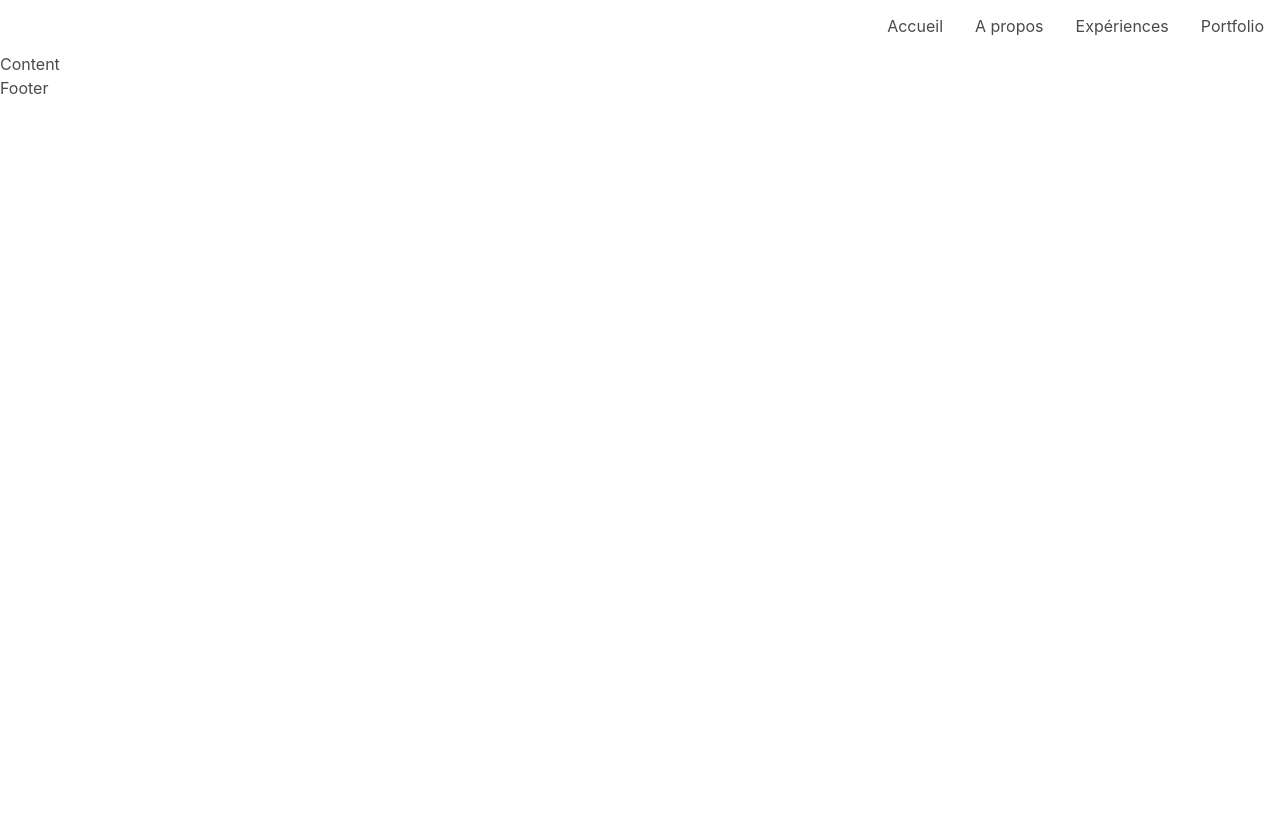
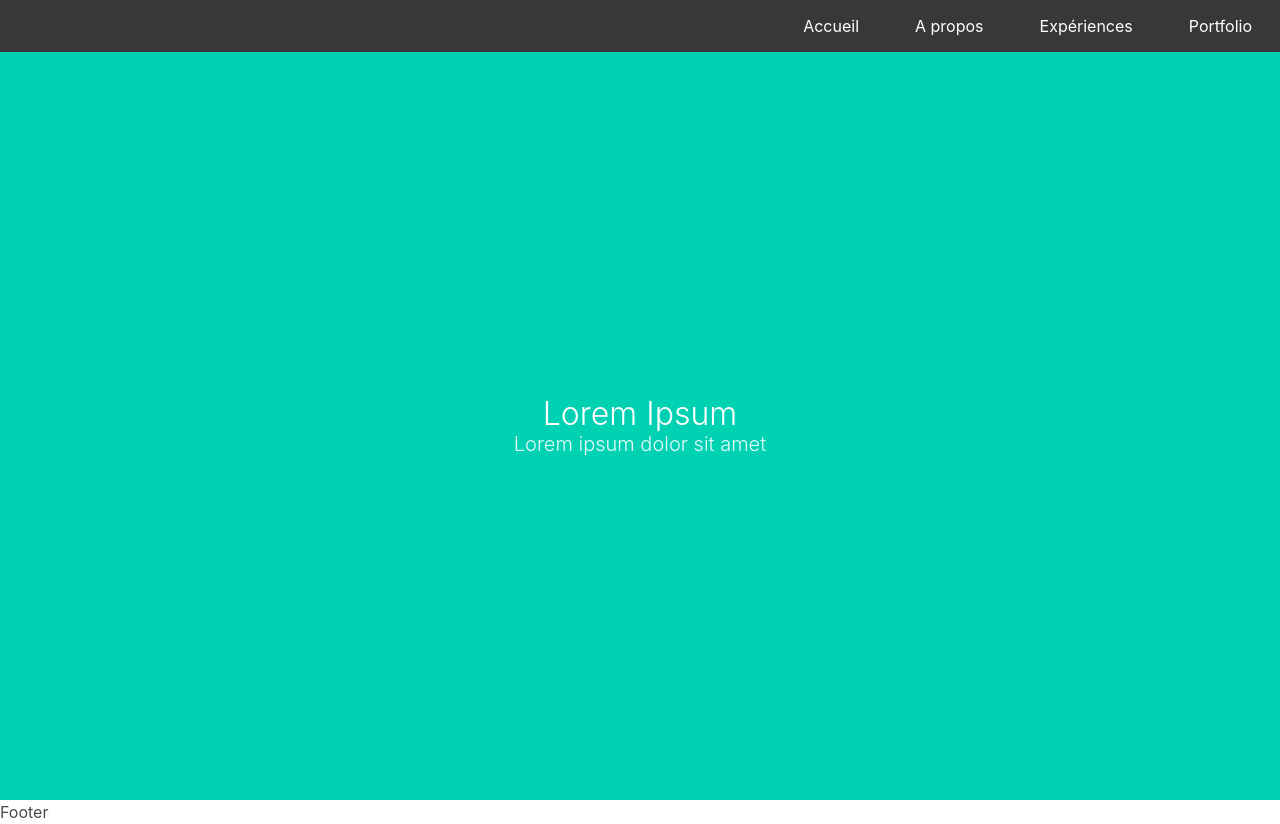
Before and after one commit to gm418/React-cv, a React (Create React App) app: page / in a window 1280 px wide. Before the commit the page ends 800 px from the top, so only its background shows below. Built offline with nearby package versions, Linux system fonts and the light colour scheme.

Commit message:
navbar and first content set

```diff
--- a/src/App.js
+++ b/src/App.js
@@ -8,8 +8,10 @@ class App extends Component {
     render() {
         return (
             <div className="App">
-                <Navbar />
-                <Content />
+                <section className="hero is-fullheight is-primary">
+                    <Navbar />
+                    <Content />
+                </section>
                 <Footer />
             </div>
         );
--- /dev/null
+++ b/src/components/Content/Content.css
@@ -0,0 +1,3 @@
+.hero.is-success {
+  background-color: #23d160;
+  color: #fff; }
--- a/src/components/Content/Content.js
+++ b/src/components/Content/Content.js
@@ -1,11 +1,22 @@
 import React, { Component } from 'react';
+import './Content.css';
 
 class Content extends Component {
   render() {
+    let heading = 'Lorem Ipsum';
+    let subheading = 'Lorem ipsum dolor sit amet';
+
     return (
-      <div className="App">
-        Content
-      </div>
+          <div className="hero-body">
+            <div className="container has-text-centered">
+              <h1 className="title">
+                { heading }
+              </h1>
+              <h2 className="subtitle">
+                { subheading }
+              </h2>
+            </div>
+          </div>
     );
   }
 }
--- /dev/null
+++ b/src/components/Content/Content.sass
@@ -0,0 +1,3 @@
+.hero.is-success
+  background-color: #23d160
+  color: #fff
--- /dev/null
+++ b/src/components/Navbar/Navbar.css
@@ -0,0 +1,11 @@
+.navbar {
+  background-color: #383838; }
+  .navbar a:hover {
+    color: gray; }
+
+.navbar-menu {
+  color: #fff; }
+
+a.navbar-item {
+  color: #c1c1c1;
+  padding: 0.5rem 1.75rem; }
--- a/src/components/Navbar/Navbar.js
+++ b/src/components/Navbar/Navbar.js
@@ -1,4 +1,5 @@
 import React, { Component } from 'react';
+import './Navbar.css';
 
 class Navbar extends Component {
 
--- /dev/null
+++ b/src/components/Navbar/Navbar.sass
@@ -0,0 +1,11 @@
+.navbar
+    background-color: #383838
+    a:hover
+        color: gray
+
+.navbar-menu
+    color: #fff
+
+a.navbar-item
+    color: #c1c1c1
+    padding: 0.5rem 1.75rem
```
